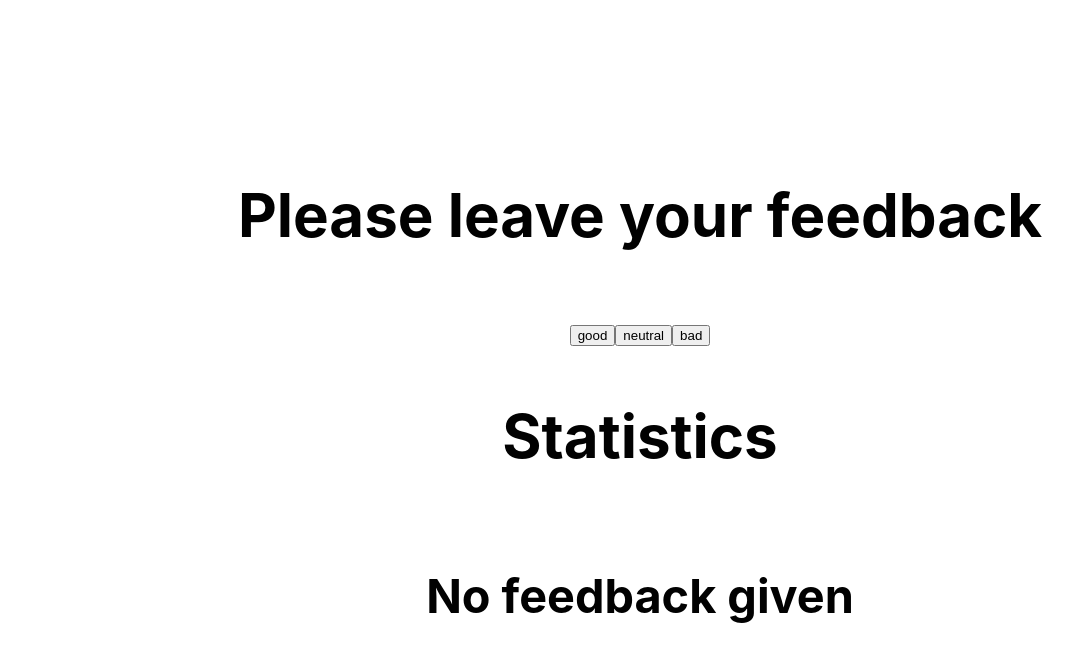
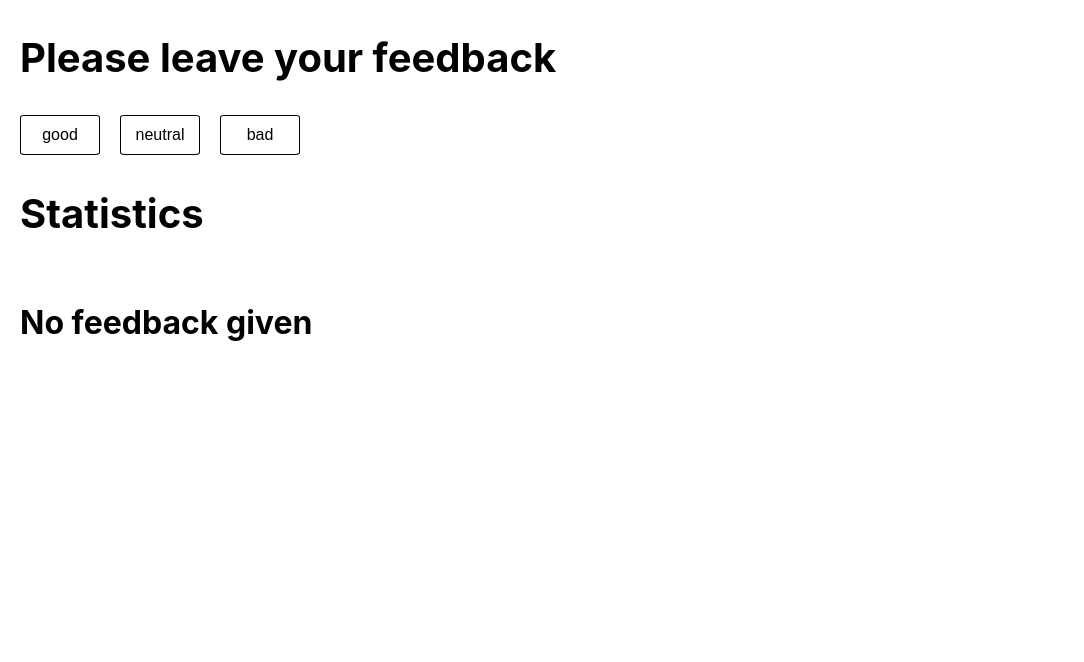
Before and after one commit to michalmazurdev/goit-react-hw-02-feedback, a React (Create React App) app: page / in a window 1280 px wide. Shown: the top 662 px of the page, without its empty margins (0-1084 px from the left). Built offline with nearby package versions, Linux system fonts and the light colour scheme.

Commit message:
styles update

```diff
--- a/src/components/App.jsx
+++ b/src/components/App.jsx
@@ -26,8 +26,8 @@ class App extends Component {
         style={{
           height: '100vh',
           display: 'flex',
-          justifyContent: 'center',
-          alignItems: 'center',
+          justifyContent: 'left',
+          alignItems: 'left',
           flexDirection: 'column',
           fontSize: 40,
           color: '#010101',
--- a/src/components/Feedback/Feedback.module.css
+++ b/src/components/Feedback/Feedback.module.css
@@ -0,0 +1,15 @@
+.buttonsContainer {
+  display: flex;
+  gap: 20px;
+}
+.button {
+  background-color: transparent;
+  border: 1px black solid;
+  width: 5rem;
+  height: 2.5rem;
+  border-radius: 6%;
+  font-size: 1rem;
+}
+.button:hover {
+  background-color: lightgray;
+}
--- a/src/components/Feedback/FeedbackOptions.jsx
+++ b/src/components/Feedback/FeedbackOptions.jsx
@@ -1,10 +1,11 @@
 import PropTypes from 'prop-types';
-
+import css from './Feedback.module.css';
 export const FeedbackOptions = ({ options, onLeaveFeedback }) => {
   return (
-    <div>
+    <div className={css.buttonsContainer}>
       {options.map((option, index) => (
         <button
+          className={css.button}
           key={index}
           type="button"
           name={option}
--- a/src/components/Notification/Notification.jsx
+++ b/src/components/Notification/Notification.jsx
@@ -1,3 +1,4 @@
+import css from './Notification.module.css';
 export const Notification = () => {
-  return <h3>No feedback given</h3>;
+  return <h3 className={css.notificaton}>No feedback given</h3>;
 };
--- /dev/null
+++ b/src/components/Notification/Notification.module.css
@@ -0,0 +1,3 @@
+.notificaton {
+  font-size: 2rem;
+}
--- a/src/components/Section/Section.jsx
+++ b/src/components/Section/Section.jsx
@@ -1,9 +1,10 @@
 import PropTypes from 'prop-types';
+import css from './Section.module.css';
 
 export const Section = ({ title, children }) => {
   return (
     <>
-      <h2>{title}</h2> {children}
+      <h2 className={css.heading}>{title}</h2> {children}
     </>
   );
 };
--- /dev/null
+++ b/src/components/Section/Section.module.css
@@ -0,0 +1,3 @@
+.heading {
+  font-size: 2.5rem;
+}
--- a/src/index.css
+++ b/src/index.css
@@ -7,6 +7,7 @@ body {
     sans-serif;
   -webkit-font-smoothing: antialiased;
   -moz-osx-font-smoothing: grayscale;
+  padding-left: 20px;
 }
 
 code {
```
